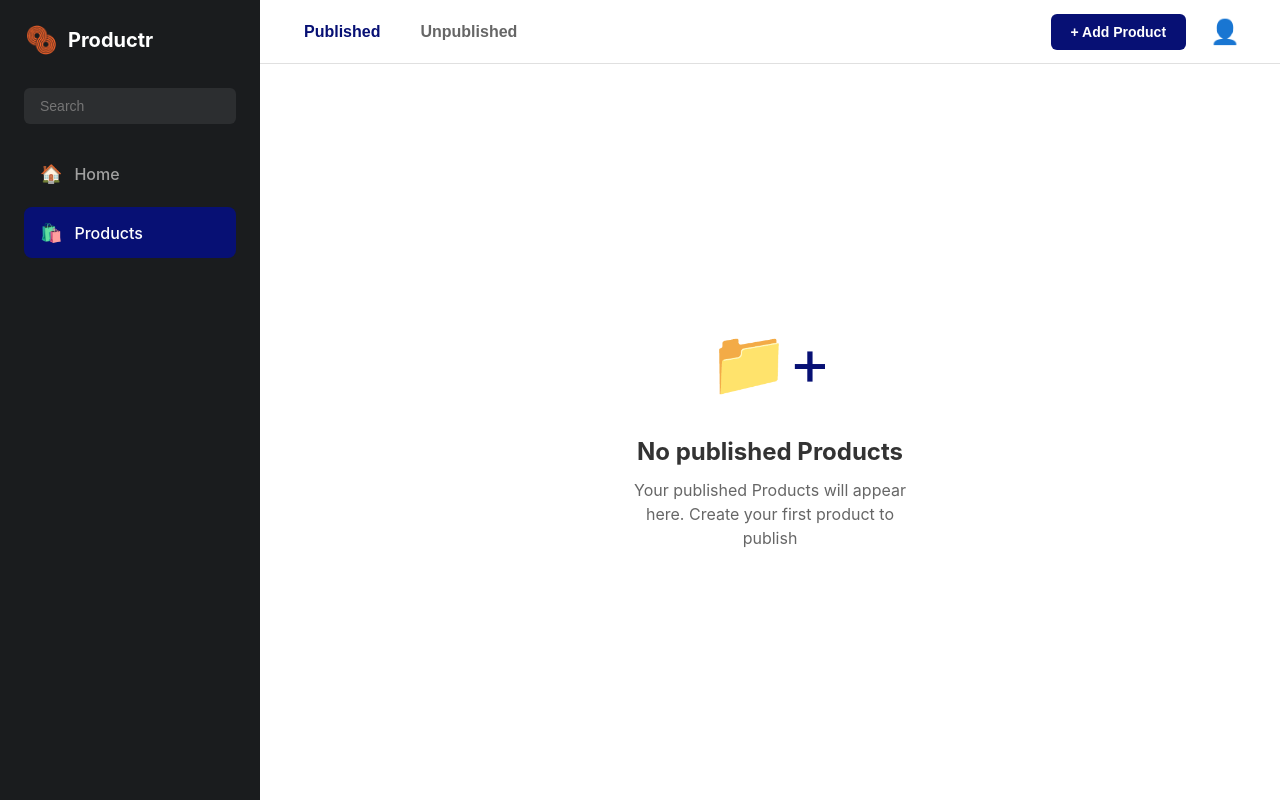
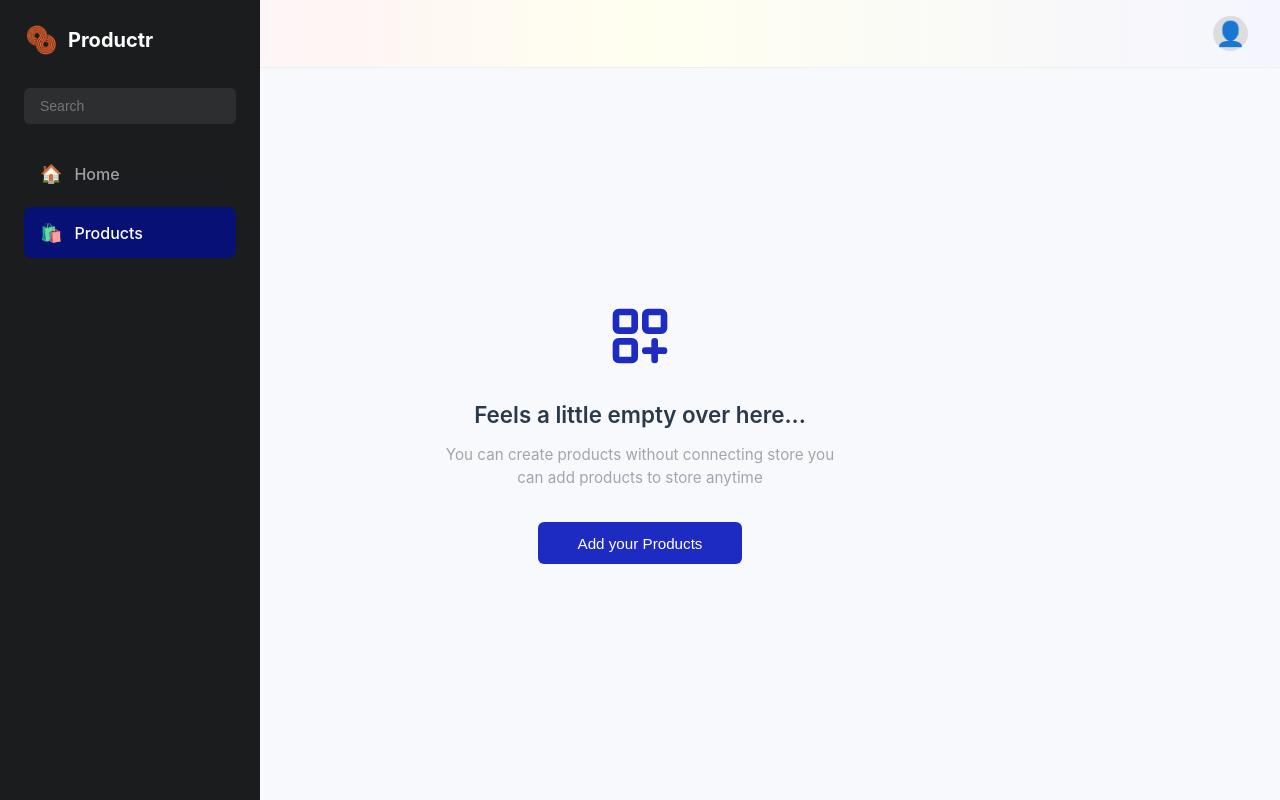
Before and after one commit to nxtArnav-sharma/Orufy-Technologies, a React (Vite) app in the folder client/: page /products in a window 1280 px wide. Built offline with nearby package versions, Linux system fonts and the light colour scheme; no server answers.

Commit message:
Add specific empty state design for Products page

```diff
--- a/client/src/App.jsx
+++ b/client/src/App.jsx
@@ -3,6 +3,7 @@ import { BrowserRouter as Router, Routes, Route, Navigate } from 'react-router-d
 import Login from './pages/Login';
 import Otp from './pages/Otp';
 import Dashboard from './pages/Dashboard';
+import ProductsPage from './pages/ProductsPage';
 import Signup from './pages/Signup';
 import './App.css';
 
@@ -16,7 +17,7 @@ function App() {
           <Route path="/signup" element={<Signup />} />
           <Route path="/" element={<Navigate to="/login" />} />
           <Route path="/home" element={<Dashboard />} />
-          <Route path="/products" element={<Dashboard />} />
+          <Route path="/products" element={<ProductsPage />} />
         </Routes>
       </div>
     </Router>
--- /dev/null
+++ b/client/src/pages/ProductsPage.css
@@ -0,0 +1,119 @@
+.products-page-layout {
+  display: flex;
+  height: 100vh;
+  background-color: #f8f9fc;
+}
+
+.products-page-main {
+  flex: 1;
+  display: flex;
+  flex-direction: column;
+  overflow-y: auto;
+}
+
+.products-page-header {
+  display: flex;
+  justify-content: space-between;
+  align-items: center;
+  padding: 1rem 2rem;
+  background: linear-gradient(90deg, rgba(255,255,255,1) 0%, rgba(254,245,245,1) 25%, rgba(255,255,240,1) 50%, rgba(245,245,255,1) 100%);
+  border-bottom: 1px solid #eee;
+}
+
+.page-title {
+  display: flex;
+  align-items: center;
+  gap: 0.5rem;
+  font-size: 1.1rem;
+  font-weight: 500;
+  color: #333;
+}
+
+.header-right {
+  display: flex;
+  align-items: center;
+  gap: 1rem;
+}
+
+.user-profile {
+  display: flex;
+  align-items: center;
+  justify-content: center;
+  width: 35px;
+  height: 35px;
+  background-color: #ddd;
+  border-radius: 50%;
+  cursor: pointer;
+}
+
+.products-page-content {
+  flex: 1;
+  padding: 2rem;
+  display: flex;
+  flex-direction: column;
+}
+
+.empty-state-custom {
+  flex: 1;
+  display: flex;
+  flex-direction: column;
+  align-items: center;
+  justify-content: center;
+  text-align: center;
+  background-color: transparent;
+  padding: 3rem;
+  margin: auto;
+  max-width: 600px;
+  width: 100%;
+}
+
+.empty-icon-custom {
+  margin-bottom: 1.5rem;
+}
+
+.empty-state-custom h2 {
+  font-size: 1.4rem;
+  color: #2b3a4a;
+  margin-bottom: 0.8rem;
+  font-weight: 600;
+}
+
+.empty-state-custom p {
+  color: #a0a5b1;
+  margin-bottom: 2rem;
+  font-size: 0.95rem;
+  line-height: 1.5;
+  max-width: 400px;
+}
+
+.add-products-btn {
+  background-color: #1e2bc2;
+  color: white;
+  border: none;
+  border-radius: 6px;
+  padding: 0.8rem 2.5rem;
+  font-size: 0.95rem;
+  font-weight: 500;
+  cursor: pointer;
+  transition: background-color 0.2s;
+}
+
+.add-products-btn:hover {
+  background-color: #16209e;
+}
+
+.products-list-wrapper {
+  display: flex;
+  flex-direction: column;
+  gap: 1rem;
+}
+
+.add-product-btn-top {
+  align-self: flex-end;
+  background-color: #1a1a2e;
+  color: white;
+  border: none;
+  border-radius: 4px;
+  padding: 0.5rem 1rem;
+  cursor: pointer;
+}
--- /dev/null
+++ b/client/src/pages/ProductsPage.jsx
@@ -0,0 +1,113 @@
+import React, { useState, useEffect } from 'react';
+import Sidebar from '../components/Sidebar';
+import AddProductDrawer from '../components/AddProductDrawer';
+import ProductTable from '../components/ProductTable';
+import api from '../api';
+import './ProductsPage.css';
+
+const ProductsPage = () => {
+  const [products, setProducts] = useState([]);
+  const [loading, setLoading] = useState(true);
+  const [showDrawer, setShowDrawer] = useState(false);
+  const [productToEdit, setProductToEdit] = useState(null);
+  const [searchTerm, setSearchTerm] = useState('');
+
+  useEffect(() => {
+    fetchProducts();
+  }, []);
+
+  const fetchProducts = async () => {
+    setLoading(true);
+    try {
+      const response = await api.get('/products');
+      setProducts(response.data);
+    } catch (err) {
+      console.error('Error fetching products:', err);
+    } finally {
+      setLoading(false);
+    }
+  };
+
+  const handleDelete = async (id) => {
+    if (window.confirm('Are you sure you want to delete this product?')) {
+      try {
+        await api.delete(`/products/${id}`);
+        fetchProducts();
+      } catch (err) {
+        console.error('Error deleting product:', err);
+      }
+    }
+  };
+
+  const handleEdit = (product) => {
+    setProductToEdit(product);
+    setShowDrawer(true);
+  };
+
+  const handleCloseDrawer = () => {
+    setShowDrawer(false);
+    setProductToEdit(null);
+  };
+
+  const filteredProducts = products.filter(product =>
+    product.name.toLowerCase().includes(searchTerm.toLowerCase())
+  );
+
+  return (
+    <div className="products-page-layout">
+      <Sidebar onSearch={setSearchTerm} />
+      <main className="products-page-main">
+        <header className="products-page-header">
+          <div className="page-title">
+            <span className="icon">🛍️</span> Products
+          </div>
+          <div className="header-right">
+            <div className="user-profile">
+              <span className="profile-icon">👤</span>
+            </div>
+          </div>
+        </header>
+
+        <section className="products-page-content">
+          {loading ? (
+            <div className="loading">Loading...</div>
+          ) : products.length === 0 ? (
+            <div className="empty-state-custom">
+              <div className="empty-icon-custom">
+                <svg width="64" height="64" viewBox="0 0 24 24" fill="none" stroke="#1e2bc2" strokeWidth="2.5" strokeLinecap="round" strokeLinejoin="round">
+                  <rect x="3" y="3" width="7" height="7" rx="1"></rect>
+                  <rect x="14" y="3" width="7" height="7" rx="1"></rect>
+                  <rect x="3" y="14" width="7" height="7" rx="1"></rect>
+                  <path d="M14 17.5H21M17.5 14V21"></path>
+                </svg>
+              </div>
+              <h2>Feels a little empty over here...</h2>
+              <p>You can create products without connecting store you can add products to store anytime</p>
+              <button className="add-products-btn" onClick={() => setShowDrawer(true)}>
+                Add your Products
+              </button>
+            </div>
+          ) : (
+            <div className="products-list-wrapper">
+               <button className="add-product-btn-top" onClick={() => setShowDrawer(true)}>+ Add Product</button>
+               <ProductTable
+                 products={filteredProducts}
+                 onEdit={handleEdit}
+                 onDelete={handleDelete}
+               />
+            </div>
+          )}
+        </section>
+
+        <AddProductDrawer
+          isOpen={showDrawer}
+          onClose={handleCloseDrawer}
+          onProductAdded={fetchProducts}
+          productToEdit={productToEdit}
+        />
+      </main>
+    </div>
+  );
+};
+
+export default ProductsPage;
```
